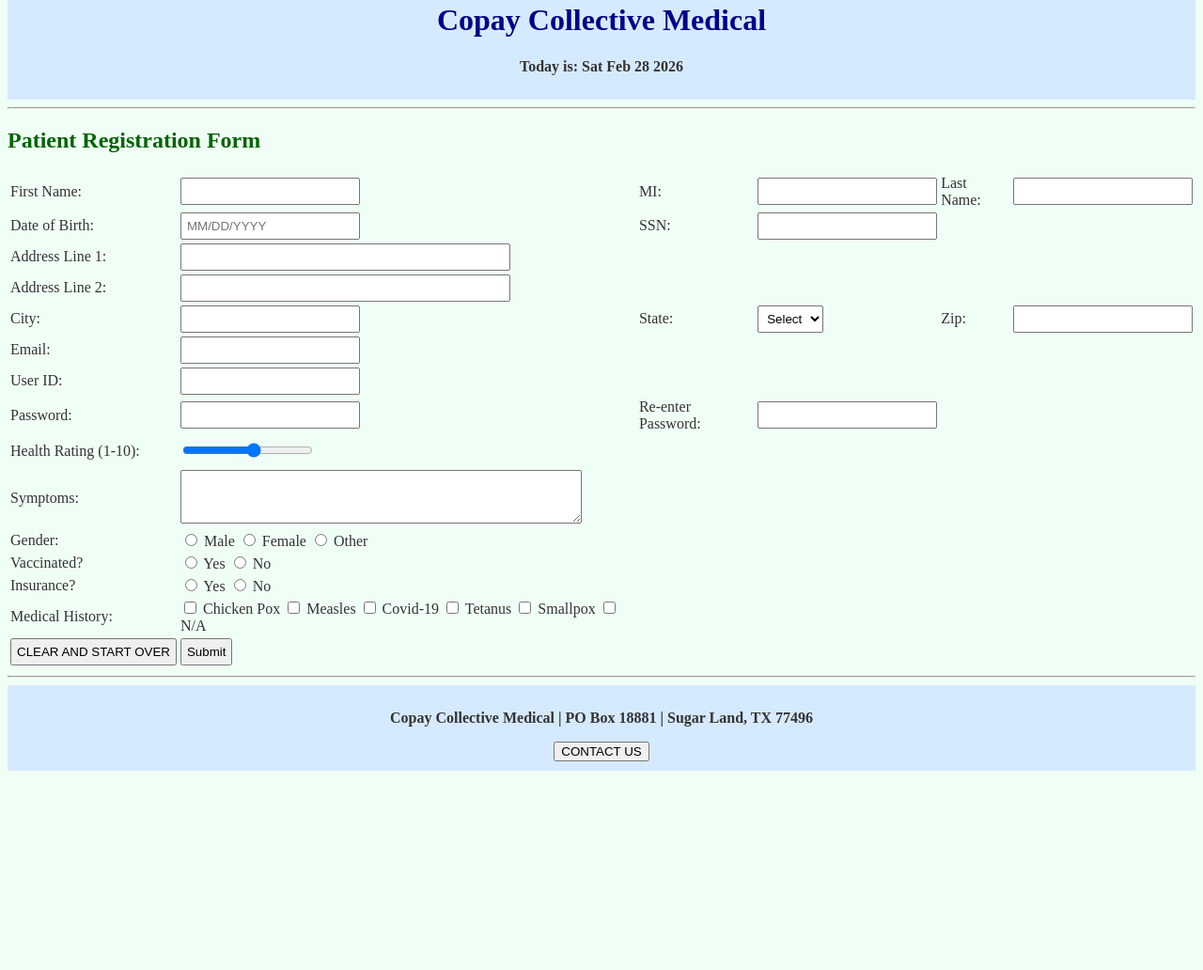
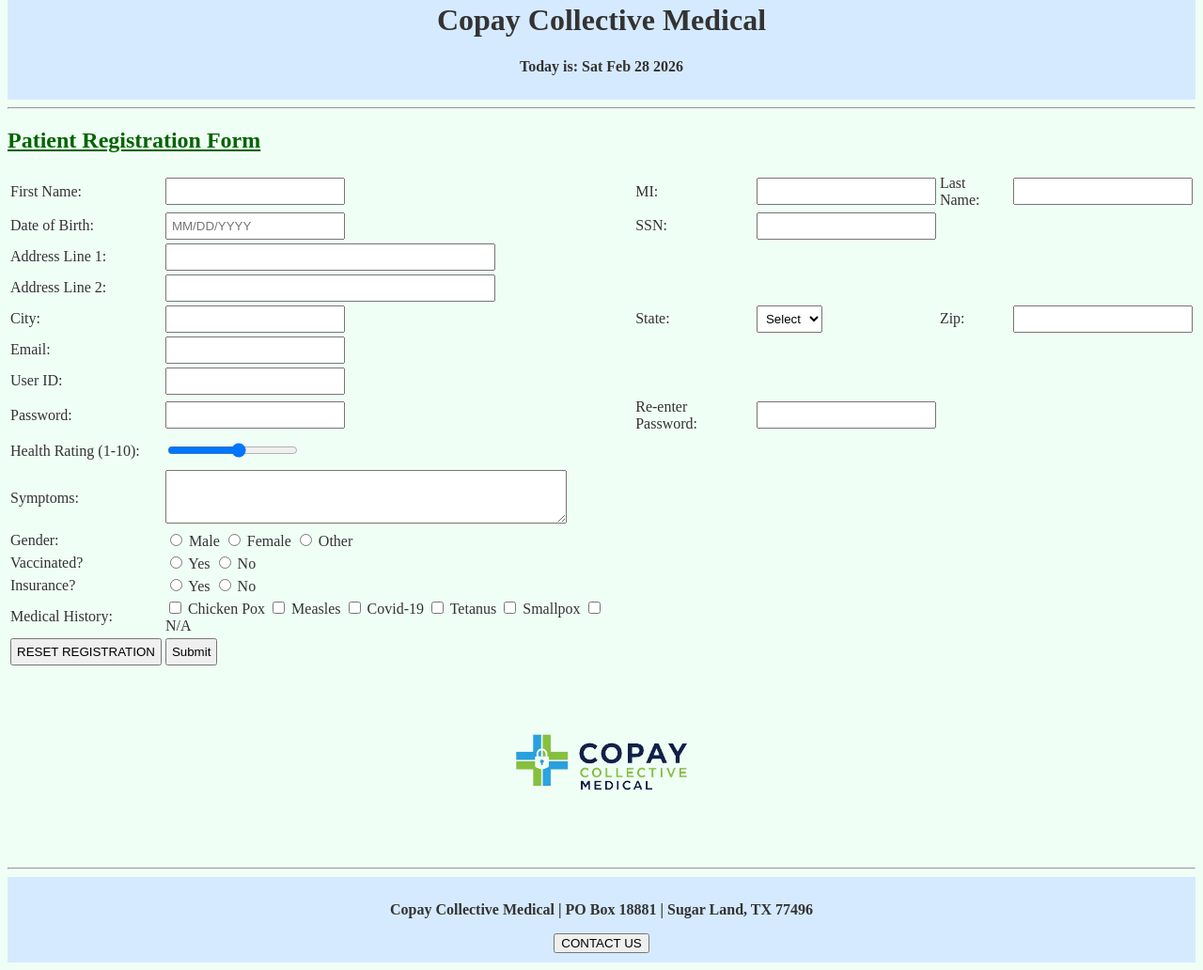
Before and after one commit to ColdPrince01/mis3371-homework1, a plain HTML site: page patient-form.html in a window 1280 px wide. Shown: the part 540-1572 px from the top of the page at 94% size. Before the commit the page ends 1368 px from the top, so only its background shows below. Drawn offline with Linux system fonts and the light colour scheme.

Commit message:
Company Banner, Format Tweaks

```diff
--- a/patient-form.html
+++ b/patient-form.html
@@ -28,19 +28,21 @@
 
 <body onload="displayDate()">
 
-
+<!-- Header Info, with banner and logo + Form title-->
 <div id="header">
     <img src="CopayCollectiveMedicalLogo.png" alt="Medical Logo" width="500">
     <h1>Copay Collective Medical</h1>
     <p><b>Today is: <span id="date"></span></b></p>
 </div>
 
+
+
 <hr>
 
 
 <div id="main">
 
-<h2>Patient Registration Form</h2>
+<h2><u>Patient Registration Form</u></h2>
 
 <form action="thankyou.html">
 
@@ -79,10 +81,12 @@
 <td>City:</td>
 <td><input type="text" maxlength="30"></td>
 
+
 <td>State:</td>
 <td>
 <select>
 <option value="">Select</option>
+<!-- Kind of nasty but a list of all 50 states for the drop down-->
 <option>AL</option>
 <option>AK</option>
 <option>AZ</option>
@@ -139,7 +143,6 @@
 <option>WI</option>
 <option>WY</option>
 
-<!-- Insert full 50 state list -->
 </select>
 
 </td>
@@ -215,9 +218,12 @@
 </td>
 </tr>
 
+
+
+
 <tr>
 <td>
-<input type="reset" value="CLEAR AND START OVER">
+<input type="reset" value="RESET REGISTRATION">
 </td>
 
 <td>
@@ -230,12 +236,16 @@
 </form>
 </div>
 
+<div id= "header2">
+    <img class="center-image" src = "CopayCollectiveMedicalBanner.png" alt="Medical Banner" width = "200">
+</div>
+
 <hr>
 
 <!-- FOOTER DIV -->
 <div id="footer">
 <p><b>Copay Collective Medical | PO Box 18881 | Sugar Land, TX 77496</b></p>
-<button onclick="alert('Contact us at support@werdocs.com')">CONTACT US</button>
+<button onclick="alert('Contact us at support@copaycollectivemedical.com')">CONTACT US</button>
 </div>
 
 <!-- END OF FILE COMMENT -->
--- a/style.css
+++ b/style.css
@@ -14,7 +14,7 @@
 }
 
 h1 {
-    color: darkblue;
+    border: 5px darkblue;
 }
 
 h2 {
@@ -24,6 +24,11 @@
 #header {
     background-color: #d6eaff;
     padding: 10px;
+    text-align: center;
+}
+
+#header2 {
+    padding: 0px;
     text-align: center;
 }
 
```
Also changed, not shown: CopayCollectiveMedicalBanner.png (added), CopayCollectiveMedicalLogo.png, mis3371-homework1-diagram.png (added).
